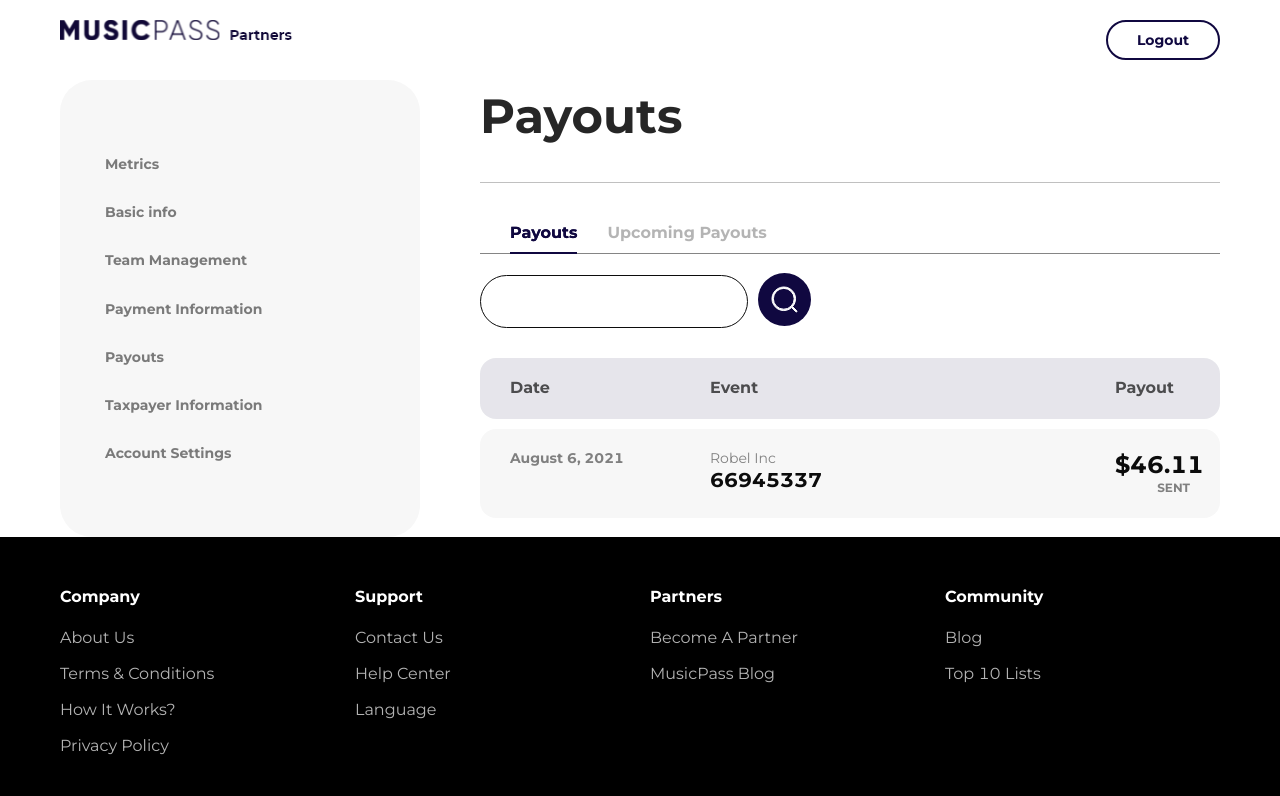
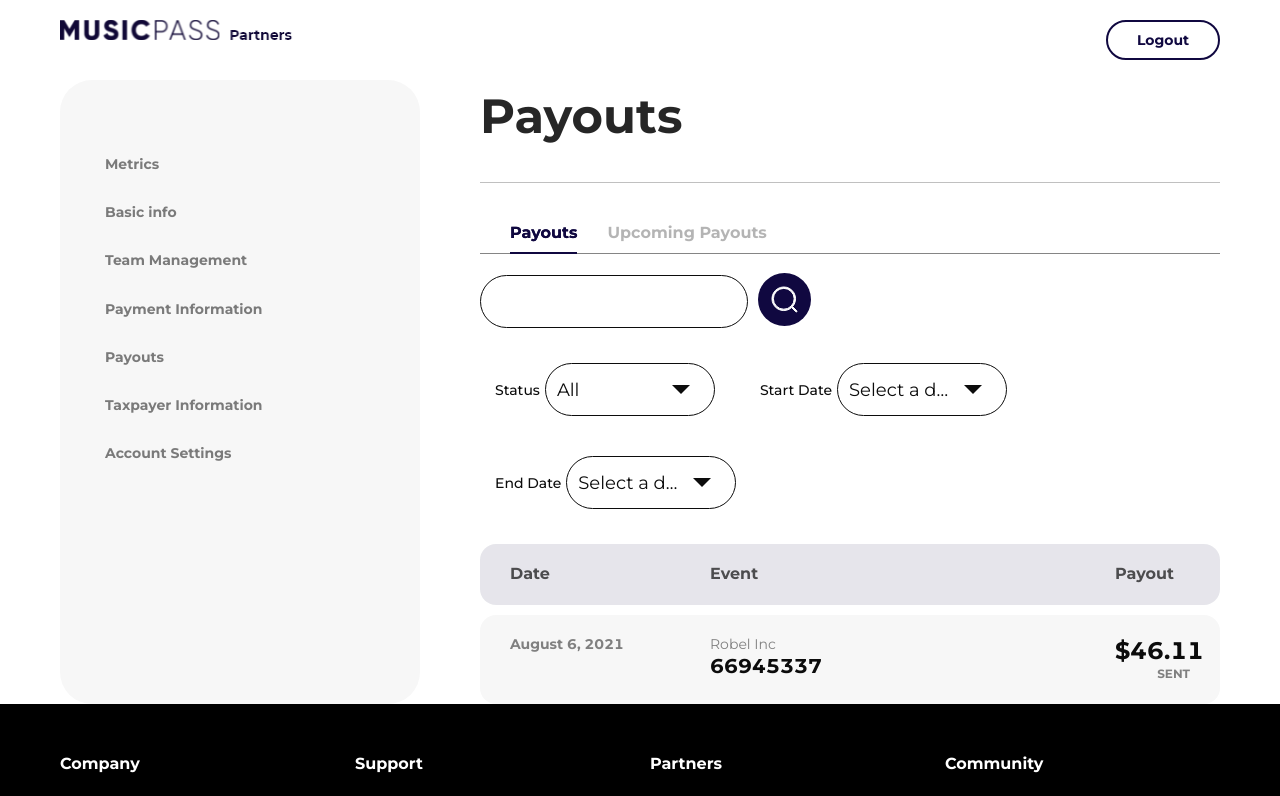
Before and after one commit to Bse161078/musicstep, a React (Create React App) app: page /admin/payouts in a window 1280 px wide. Shown: the top 796 px of the page. Built offline with nearby package versions, Linux system fonts and the light colour scheme.

Commit message:
adds remaining stuff

```diff
--- a/src/admin/components/OrganizationProfilesList/OrganizationListItem.tsx
+++ b/src/admin/components/OrganizationProfilesList/OrganizationListItem.tsx
@@ -20,7 +20,7 @@ export const OrganizationListItem = () => {
       </div>
 
       <div className="action-buttons-wrapper">
-        <EditButtonIcon />
+        <img src="/images/icons/preview-icon.svg" alt="preview" />
         <EditButtonIcon />
       </div>
     </OrganizationListItemStyle>
--- a/src/admin/components/OrganizationProfilesList/OrganizationProfilesList.style.ts
+++ b/src/admin/components/OrganizationProfilesList/OrganizationProfilesList.style.ts
@@ -22,6 +22,7 @@ export const OrganizationListItemStyle = styled.div`
     display: flex;
     justify-content: space-between;
     align-items: center;
+    grid-gap: 20px;
 
     @media ( max-width: 767px ) {
         align-items: flex-start;
--- a/src/admin/components/PaymentInfoContent/PaymentInfoContent.tsx
+++ b/src/admin/components/PaymentInfoContent/PaymentInfoContent.tsx
@@ -1,7 +1,7 @@
 import { Form, Formik } from "formik";
 import React from "react";
 import { DashboardHeader } from "..";
-import { InputBox } from "../../../components";
+import { SelectBox } from "../../../components";
 
 import { PaymentInfoContentStyle } from "./PaymentInfoContent.style";
 import { PaymentInfoListItem } from "./PaymentInfoListItem";
@@ -27,7 +27,7 @@ const PaymentInfoContent = (props: PaymentInfoContentProps) => {
         <Formik initialValues={{ type: "" }} onSubmit={handleFilterSubmit}>
           {() => (
             <Form>
-              <InputBox name="type" />
+              <SelectBox options={[{key: "", value: "All"}]} name="type" />
             </Form>
           )}
         </Formik>
--- a/src/admin/components/TeamUsersList/TeamUsersList.style.ts
+++ b/src/admin/components/TeamUsersList/TeamUsersList.style.ts
@@ -32,4 +32,8 @@ export const TeamUsersListItemStyle = styled.div`
     color: #0c0c0c;
     font-size: 20px;
   }
+
+  .action-buttons-wrapper {
+    cursor: pointer;
+  }
 `;
--- a/src/admin/components/TeamUsersList/TeamUsersListItem.tsx
+++ b/src/admin/components/TeamUsersList/TeamUsersListItem.tsx
@@ -1,5 +1,5 @@
 import React ,{useState} from "react";
-import { EditButtonIcon } from "../../../assets";
+
 import { EditUserModal } from "..";
 
 
@@ -23,7 +23,7 @@ export const TeamUsersListItem = () => {
       <div className="team-role">Regional Directives Analyst</div>
 
       <div className="action-buttons-wrapper" onClick={()=>{setShowEditUserModal(true)}}>
-        <EditButtonIcon />
+        <img src="/images/icons/edit-profile-icon.svg" alt="edit" />
         <EditUserModal
           isModalVisible={showEditUserModal}
           setIsModalVisible={setShowEditUserModal}
--- a/src/admin/pages/Payouts/Payouts.style.ts
+++ b/src/admin/pages/Payouts/Payouts.style.ts
@@ -8,4 +8,17 @@ export const PayoutsStyle = styled.main`
       display: grid;
     }
   }
+
+  .header-wrapper {
+    display: flex;
+    justify-content: space-between;
+    flex-wrap: wrap;
+    grid-gap: 30px;
+
+    .dropdowns-form {
+      display: flex;
+      grid-gap: 30px;
+      flex-wrap: wrap;
+    }
+  }
 `;
--- a/src/admin/pages/Payouts/Payouts.tsx
+++ b/src/admin/pages/Payouts/Payouts.tsx
@@ -1,4 +1,6 @@
+import { Form, Formik } from "formik";
 import React from "react";
+import { SelectBox } from "../../../components";
 import { TabPaneStyle, TabsStyle } from "../../../styles/Fields.style";
 import {
   Dashboard,
@@ -18,14 +20,80 @@ export default function Payouts() {
 
         <TabsStyle defaultActiveKey="1">
           <TabPaneStyle tab="Payouts" key="1">
-            <SearchInputWithButton />
+            <div className="header-wrapper">
+              <SearchInputWithButton />
+              <Formik
+                initialValues={{
+                  status: "All",
+                  startDate: "Select a date",
+                  endDate: "Select a date",
+                }}
+                onSubmit={() => {}}
+              >
+                {() => (
+                  <Form className="dropdowns-form">
+                    <SelectBox
+                      name="status"
+                      label="Status"
+                      type="horizontal"
+                      options={[{ key: "", value: "All" }]}
+                    />
+                    <SelectBox
+                      name="startDate"
+                      label="Start Date"
+                      type="horizontal"
+                      options={[{ key: "", value: "Select a date" }]}
+                    />
+                    <SelectBox
+                      name="endDate"
+                      label="End Date"
+                      type="horizontal"
+                      options={[{ key: "", value: "Select a Date" }]}
+                    />
+                  </Form>
+                )}
+              </Formik>
+            </div>
             <div className="table-wrapper">
               <PayoutsList />
             </div>
           </TabPaneStyle>
 
           <TabPaneStyle tab="Upcoming Payouts" key="2">
-            <SearchInputWithButton />
+            <div className="header-wrapper">
+              <SearchInputWithButton />
+              <Formik
+                initialValues={{
+                  status: "All",
+                  startDate: "Select a date",
+                  endDate: "Select a date",
+                }}
+                onSubmit={() => {}}
+              >
+                {() => (
+                  <Form className="dropdowns-form">
+                    <SelectBox
+                      name="status"
+                      label="Status"
+                      type="horizontal"
+                      options={[{ key: "", value: "All" }]}
+                    />
+                    <SelectBox
+                      name="startDate"
+                      label="Start Date"
+                      type="horizontal"
+                      options={[{ key: "", value: "Select a date" }]}
+                    />
+                    <SelectBox
+                      name="endDate"
+                      label="End Date"
+                      type="horizontal"
+                      options={[{ key: "", value: "Select a Date" }]}
+                    />
+                  </Form>
+                )}
+              </Formik>
+            </div>
             <div className="table-wrapper">
               <UpcomingPayoutsList />
             </div>
--- a/src/components/PartnerLoginForm/PartnerLoginForm.tsx
+++ b/src/components/PartnerLoginForm/PartnerLoginForm.tsx
@@ -1,5 +1,6 @@
 import { Form, Formik } from "formik";
 import React from "react";
+import { Link } from "react-router-dom";
 import { InputBox } from "..";
 import { FilledButtonStyle } from "../../styles/Common.style";
 
@@ -18,11 +19,17 @@ const PartnerLoginForm = () => {
       >
         {({ values }) => (
           <Form className="partner-login-wrapper">
-            <h2 className="partner-login-form-heading">Partner Dashboard Login</h2>
+            <h2 className="partner-login-form-heading">
+              Partner Dashboard Login
+            </h2>
             <InputBox name="userName" label="Username" />
             <InputBox name="password" label="Password" />
 
-            <FilledButtonStyle width="100%" height="60px">Login</FilledButtonStyle>
+            <Link to="/admin/metrics">
+              <FilledButtonStyle width="100%" height="60px">
+                Login
+              </FilledButtonStyle>
+            </Link>
           </Form>
         )}
       </Formik>
--- a/src/components/SelectBox/SelectBox.style.ts
+++ b/src/components/SelectBox/SelectBox.style.ts
@@ -30,12 +30,12 @@ export const SelectBoxStyle = styled(Select)<SelectBoxStyleProps>`
     color: #5d5d5d;
 
     .ant-select-arrow {
-        right: 25px;
+      right: 25px;
     }
 
     .ant-select-selection-item {
-        font-size: 18px;
-        color: #0C0C0C;
+      font-size: 18px;
+      color: #0c0c0c;
     }
 
     .ant-select-selector {
@@ -70,9 +70,17 @@ export const SelectHoverInputStyle = styled(Select)<any>`
   }
 `;
 
-export const SelectInputStyle = styled.div`
+type SelectInputStyleProps = {
+  type?: string;
+};
+
+export const SelectInputStyle = styled.div<SelectInputStyleProps>`
   display: grid;
   grid-gap: 5px;
+  grid-template-columns: ${(props) =>
+    props.type === "horizontal" ? "auto auto" : "1fr"};
+  align-items: center;
+  justify-content: flex-start;
 
   .select-label {
     font-size: 14px;
--- a/src/components/SelectBox/SelectBox.tsx
+++ b/src/components/SelectBox/SelectBox.tsx
@@ -23,6 +23,7 @@ type SelectBoxProps = {
   values?: any;
   disabled?: boolean;
   label?: any;
+  type?: "horizontal" | "vertical";
 };
 
 const SelectBox = (props: SelectBoxProps) => {
@@ -37,6 +38,7 @@ const SelectBox = (props: SelectBoxProps) => {
     defaultValue,
     disabled = false,
     label,
+    type = "vertical",
   } = props;
 
   const handleChange = (value: any) => {
@@ -44,7 +46,7 @@ const SelectBox = (props: SelectBoxProps) => {
     initializeSettingsData && initializeSettingsData(value, undefined, values);
   };
   return (
-    <SelectInputStyle>
+    <SelectInputStyle type={type}>
       {label && <label className="select-label">{label}</label>}
 
       <SelectBoxStyle
```
